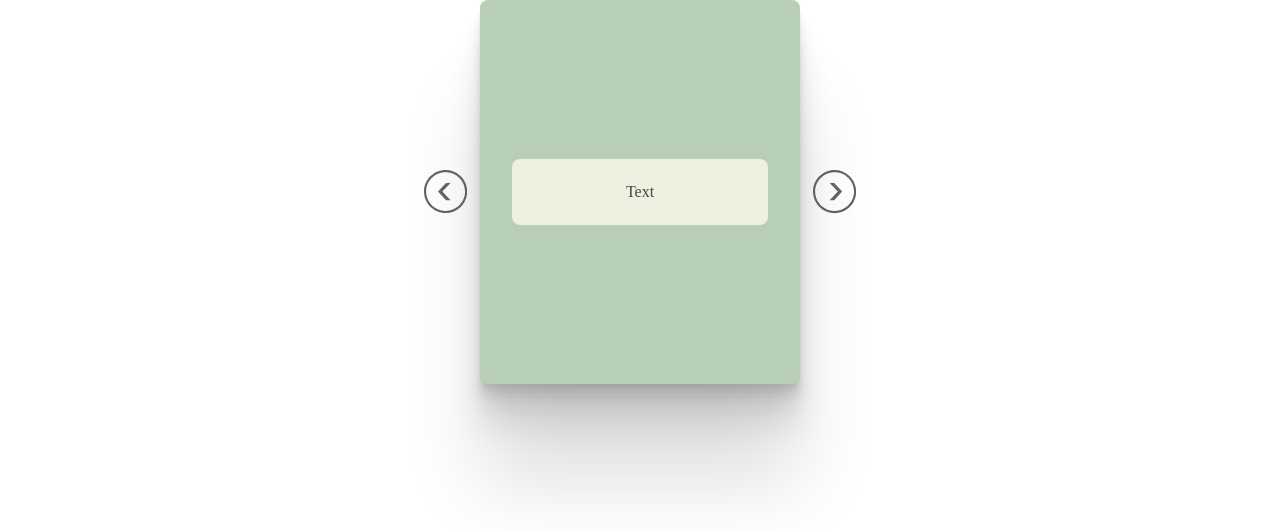
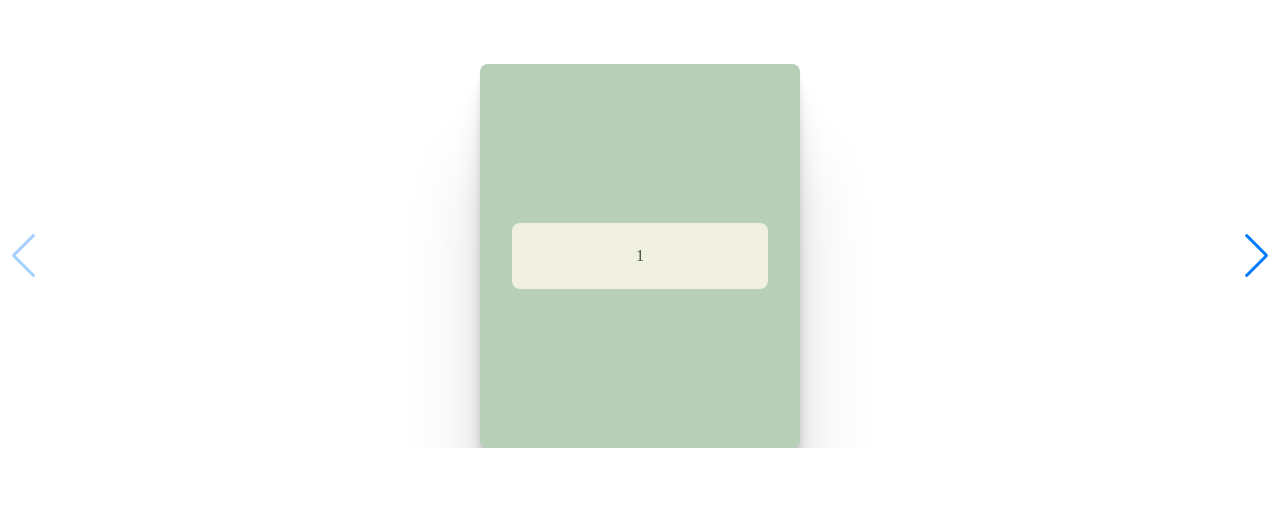
Before and after one commit to Ivan-Starikov/flashcars-app, a React (Create React App) app: page /cards in a window 1280 px wide. Shown: the top 530 px of the page. Built offline with nearby package versions, Linux system fonts and the light colour scheme.

Commit message:
Add swiper

```diff
--- a/package.json
+++ b/package.json
@@ -16,6 +16,7 @@
     "react-router-dom": "6",
     "react-scripts": "4.0.3",
     "styled-components": "^5.3.3",
+    "swiper": "^8.0.7",
     "typescript": "^4.1.2",
     "web-vitals": "^1.0.1"
   },
--- a/src/App.tsx
+++ b/src/App.tsx
@@ -3,9 +3,9 @@ import { Routes, Route } from 'react-router-dom';
 
 import { ThemeProvider } from 'styled-components';
 
-import Cards from './pages/Cards';
-import Home from './pages/home/Home';
-import Manage from './pages/manageCards/Manage';
+import Cards from './pages/CardPage/Cards';
+import Home from './pages/Home/Home';
+import Manage from './pages/ManageCards/Manage';
 
 import GlobalStyles from './assets/styles/global';
 import theme from './assets/styles/theme';
--- a/src/components/Card/Card.tsx
+++ b/src/components/Card/Card.tsx
@@ -1,20 +1,52 @@
 import React from 'react';
 
-import Arrow from '../Arrow/Arrow';
+import { Swiper, SwiperSlide } from 'swiper/react/swiper-react.js';
+
+import { Navigation } from 'swiper';
+
 import TextField from '../TextField/TextField';
 
-import { CardWrapper, ArrowWrapper } from './styled';
+import 'swiper/swiper-bundle.min.css'
+import 'swiper/swiper.min.css'
+import 'swiper/modules/navigation/navigation.min.css'
+
+import { SlideWrapper, SliderItem } from './styled';
+
+const cards = [
+  {
+    term: 'Hi',
+    definition: 'Greating word'
+  },
+  {
+    term: 'Bye',
+    definition: 'A word we say in the end of the meeting'
+  },
+]
 
 const Card = () => {
   return (
-    <CardWrapper>
-      <ArrowWrapper>
-        <TextField width="80%">Text</TextField>
-        <Arrow side="left" />
-        <Arrow side="right" />
-      </ArrowWrapper>
-    </CardWrapper>
-
+    <>
+      <Swiper
+        slidesPerView={1}
+        navigation={true}
+        modules={[Navigation]}
+        >
+        <SwiperSlide>
+          <SlideWrapper>
+            <SliderItem>
+              <TextField width='80%'>1</TextField>
+            </SliderItem>
+          </SlideWrapper>
+        </SwiperSlide>
+        <SwiperSlide>
+          <SlideWrapper>
+            <SliderItem>
+              <TextField width='80%'>2</TextField>
+            </SliderItem>
+          </SlideWrapper>
+        </SwiperSlide>
+      </Swiper>
+    </>
   )
 }
 
--- a/src/components/Card/styled.ts
+++ b/src/components/Card/styled.ts
@@ -1,10 +1,14 @@
 import styled, { css } from 'styled-components';
 
-export const CardWrapper = styled.div(
+import { Swiper, SwiperSlide } from 'swiper/react/swiper-react.js';
+
+
+
+export const SlideWrapper = styled.div(
   ({ theme: { colors } }) => css`
     width: 20rem;
+    height: 24rem;
     margin: 0 auto;
-    height: 24rem;
     background-color: ${colors.green};
     border-radius: 0.5rem;
     box-shadow:
@@ -16,12 +20,9 @@ export const CardWrapper = styled.div(
       0 100px 80px rgba(0, 0, 0, 0.12);
 `)
 
-
-export const ArrowWrapper = styled.div`
+export const SliderItem = styled.div`
   display: flex;
   justify-content: center;
   height: 100%;
   align-items: center;
-  position: relative;
-
 `
--- a/src/components/TextField/styled.ts
+++ b/src/components/TextField/styled.ts
@@ -8,7 +8,7 @@ import { Props } from './TextField';
     align-items: center;
     background-color: ${colors.beige};
     width: ${width ? width : 'auto'};
-    height: auto;
+    min-height: auto;
     border-radius: 0.5rem;
   `)
 
--- /dev/null
+++ b/src/pages/CardPage/Cards.tsx
@@ -0,0 +1,18 @@
+import React from 'react';
+
+import Card from '../../components/Card/Card';
+
+import { CardWrapper } from './styled'
+
+const Cards = () => {
+  return (
+    <>
+      <CardWrapper>
+        <Card />
+      </CardWrapper>
+    </>
+
+  )
+}
+
+export default Cards;
--- /dev/null
+++ b/src/pages/CardPage/styled.ts
@@ -0,0 +1,6 @@
+import styled from 'styled-components';
+
+export const CardWrapper = styled.div`
+  margin-top: 4rem;
+  height: 100%;
+`
--- a/src/pages/Cards.tsx
+++ /dev/null
@@ -1,11 +0,0 @@
-import React from 'react';
-
-import Card from '../components/Card/Card';
-
-const Cards = () => {
-  return (
-    <Card />
-  )
-}
-
-export default Cards;
```
Also changed, not shown: 1 other file (tests, documents, lock files or other folders).
